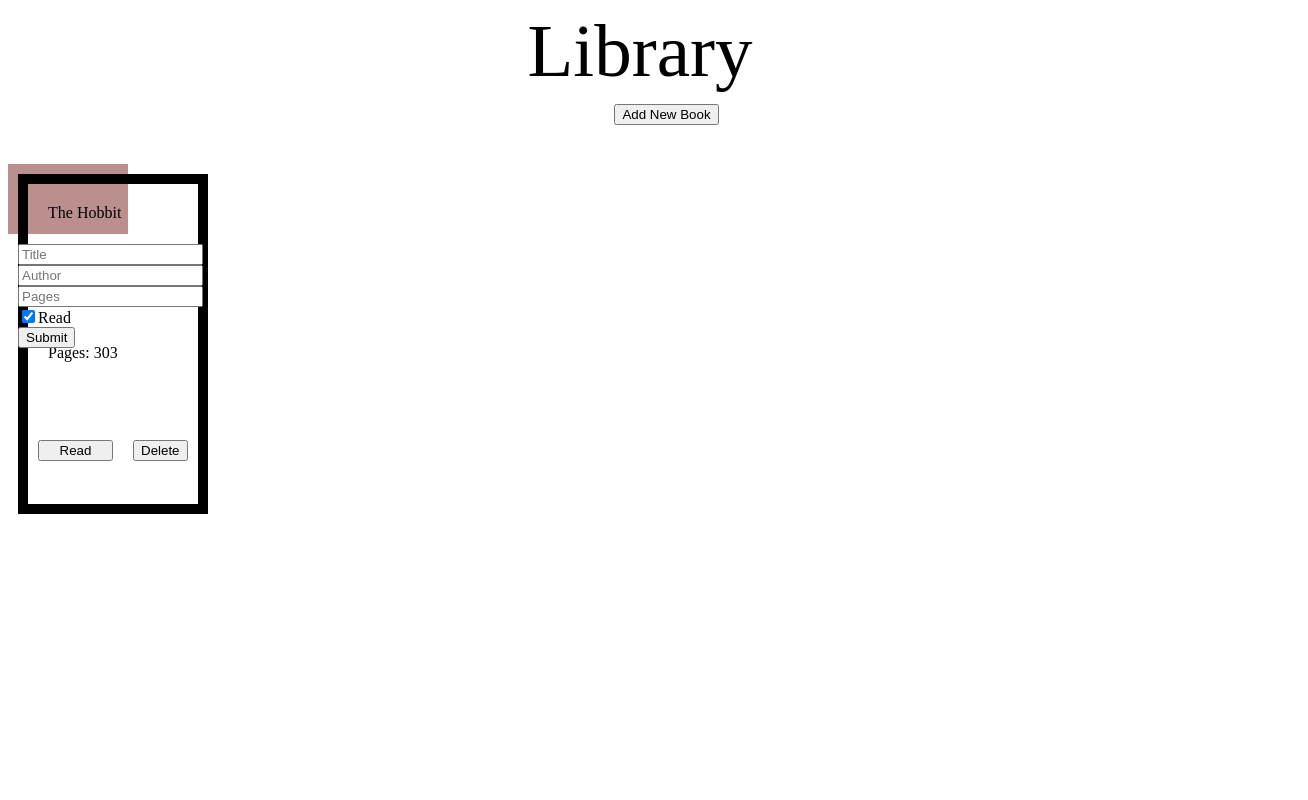
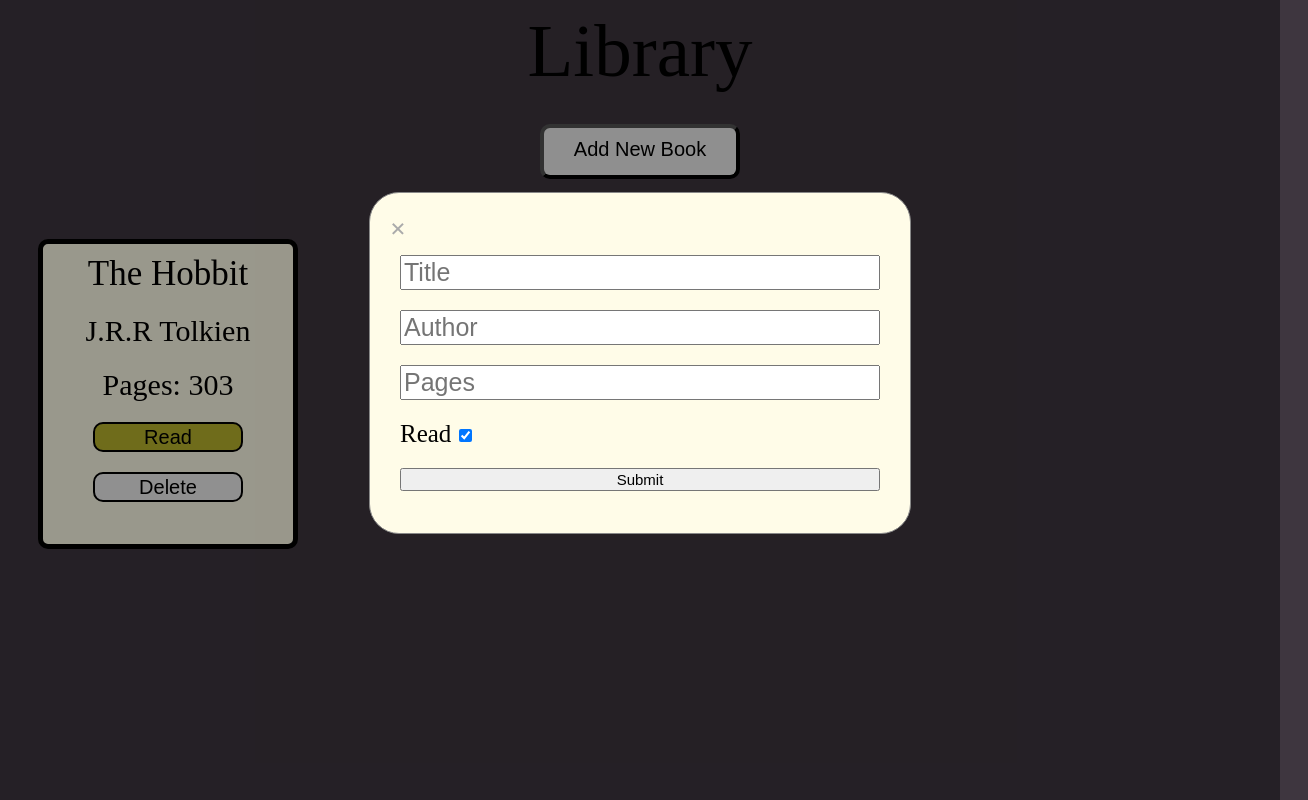
Before and after one commit to haydenbp/TOP-JS-Project-Library, a plain HTML site: page html.html in a window 1280 px wide. Both pictures are taken after a click on the button "Add New Book". Shown: the whole page, 1308 px wide, since content can reach past the window. Drawn offline with Linux system fonts and the light colour scheme.

Commit message:
added more styling

```diff
--- a/html.html
+++ b/html.html
@@ -8,13 +8,11 @@
     <link rel="stylesheet" href="style.css">
 </head>
 <header>Library</header>
-<div id = 'buttonContainer'>
-    <button id = 'addBook' >Add New Book</button>
+<body>
+ <div id = 'addBookContainer'>
+<button id = 'addBook' >Add New Book</button>
 
 </div>
-
-<body>
-
 <div id = 'bookshelf'>
 
 
@@ -27,10 +25,14 @@
 
 
     <form id="newBook" >
+        <span class="close">&times;</span>
         <input name = 'title' type="text" id = 'titleForm' placeholder="Title"></input>
         <input name = 'author' type="text" id = 'authorForm' placeholder="Author"></input>
         <input name = 'pages' type="text" id = 'pagesForm' placeholder="Pages"></input>
-        <input name = 'read' type = 'checkbox' id = 'readForm' checked >Read</input>
+        <div id = 'readContainer'>
+          <label>Read</label>
+        <input name = 'read' type = 'checkbox' id = 'readForm' checked ></input>
+        </div>
         <button type = 'button' id = 'submitForm' >Submit</button>
     </form>
 
--- a/script.js
+++ b/script.js
@@ -2,17 +2,21 @@
 let myLibrary = [];
 const newBtn = document.getElementById('addBook')
 const popUp = document.getElementById('newBook')
+const popUpContainer = document.getElementById('popup')
 const submitBtn = document.getElementById('submitForm')
+const closeBtn = document.querySelector('.close')
 const readBox = document.getElementById('readForm')
 
-
+closeBtn.addEventListener('click', ()=>{
+  hideForm()
+})
 //hides/shows the new book form when new book buton is clicked
 newBtn.addEventListener('click', ()=>{
   hideForm()
 })
 
 function hideForm(){
-  popUp.classList.toggle('hide')
+  popUpContainer.classList.toggle('hide')
 }
 //create class for books
 class Book{
--- a/style.css
+++ b/style.css
@@ -1,66 +1,101 @@
-
+html{
+    background-color: #3E363F;
+  }
 
   header{
+    display: flex;
+    justify-content: center;
      text-align: center;
-   font-size: 75px;
+     font-size: 75px
+
   }
 
-#buttonContainer{
-    width: 100vw;
+  #addBookContainer{
+
+    display: flex;
+    justify-content: center;
+    align-items: center;
+    margin-bottom: 30px;
+    margin-top: 30px;
 
   }
 
   #addBook{
 
-    margin: 0;
-    position: absolute;
-    left: 48%;
+    display: flex;
+    justify-content: center;
+    width: 200px;
+    height: 55px;
+    padding:10px;
+    font-size: 20px;
+    border-radius: 10px;
+    border-width: 4px;
+
+
+  }
+  #bookshelf{
+    display: flex;
+    flex-direction: row;
+    flex-wrap: wrap;
+
+  }
+
+  .book{
+    margin: 30px;
+    display: flex;
+    flex-direction: column;
+    align-items: center;
+    height: 300px;
+    width: 250px;
+    background-color: #fffce8;
+    border: 5px solid black;
+    border-radius: 10px;
+
 
 
   }
 
-#bookshelf{
-    display: inline-grid;
-    margin: auto;
-    grid-template-columns: repeat(6, 1fr);
-    background-color: rosybrown;
-    grid-gap: 10px 10px;
+  .title{
+    font-size: 35px !important;
+    margin-top: 10px;
   }
 
-.book{
-
-
-    width: 150px;
-    height: 300px;
-    border: solid 10px;
-}
-div{
-    width: 100px;
-    height: 50px;
-    padding: 10px
-}
-
-.notRead,.read{
-    width: 75px;
-    margin-top: 36px;
-    margin-right: 20px;
+  .pages,.title,.author{
+    font-size: 30px;
+    margin-bottom: 20px;
 
   }
 
 
-#newBook{
-    display: none;
-}
 
-#read{
-
-    background-color: lightgreen
+  .read{
+      font-size: 20px;
+      width:150px;
+      height: 30px;
+      margin-bottom: 20px;
+      border: 2px solid black;
+    border-radius: 10px;
+      background-color: #b8b42d;
   }
 
 
   .notRead{
-    background-color: rgba(209, 31, 31, 0.658) !important;
+    font-size: 20px;
+    width:150px;
+     height: 30px;
+     margin-bottom: 20px;
+      border: 2px solid black;
+    border-radius: 10px;
+     background-color: #dd403a !important;
 
+  }
+
+  .deleteBtn{
+      border: 2px solid black;
+    border-radius: 10px;
+    font-size: 20px;
+    width: 150px;
+    height: 30px;
   }
 
   .hide{
@@ -68,3 +103,65 @@ div{
       display: block !important;
 
   }
+
+  #popup{
+    display: none; /* Hidden by default */
+    position: fixed; /* Stay in place */
+    z-index: 1; /* Sit on top */
+    left: 0;
+    top: 0;
+    width: 100%; /* Full width */
+    height: 100%; /* Full height */
+    overflow: auto; /* Enable scroll if needed */
+    background-color: rgb(0,0,0); /* Fallback color */
+    background-color: rgba(0,0,0,0.4); /* Black w/ opacity */
+  }
+
+  /* Modal Content/Box */
+  #newBook {
+    display: flex;
+    flex-wrap: wrap;
+    flex-direction: column;
+    width: 500px;
+    height: 300px;
+    background-color:  #fffce8;
+    margin: 15% auto; /* 15% from the top and centered */
+    padding: 20px;
+    border: 1px solid #888;
+    border-radius: 30px;
+    /* Could be more or less, depending on screen size */
+  }
+
+  /* The Close Button */
+  .close {
+    color: #aaa;
+    float: right;
+    font-size: 28px;
+    font-weight: bold;
+  }
+
+  .close:hover,
+  .close:focus {
+    color: black;
+    text-decoration: none;
+    cursor: pointer;
+  }
+
+    #titleForm,#authorForm,#pagesForm{
+    font-size: 25px;
+    margin: 10px;
+
+  }
+
+  #submitForm{
+      font-size: 15px;
+      margin: 10px;
+  }
+
+  #readContainer{
+    margin: 10px;
+  }
+
+  label{
+    font-size: 25px;
+  }
```
Lines whose indentation alone changed are shown as unchanged.
